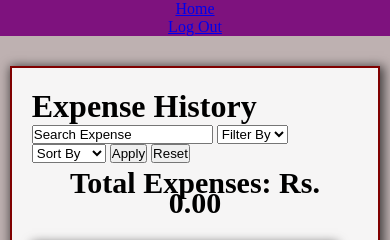
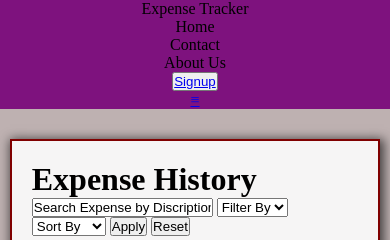
Before and after one commit to Shweta-Singh30/Expense-Tracking-Website, a PHP site: page /expenseHistory.php in a window 390 px wide. Shown: the top 240 px of the page. Run offline with PHP 8.4, Linux system fonts and the light colour scheme; the visitor is signed in with stand-in values (Sample User, id 1); data that the repository does not hold is empty; some libraries are stand-ins or nearby versions.

Commit message:
Changed the Searchbar Style

```diff
--- a/Assets/Style.css
+++ b/Assets/Style.css
@@ -128,7 +128,7 @@ header {
 .text-name:hover,
 .name:hover {
    background-color: rgba(255, 255, 255, 0.912);
-   border: 1px solid blue;
+
 }
 ::placeholder{
    background-color:white;
--- a/expenseHistory.php
+++ b/expenseHistory.php
@@ -148,6 +148,7 @@ $stmt->close();
     <meta name="viewport" content="width=device-width, initial-scale=1.0">
     <link rel="shortcut icon" type="x-icon" href="Assets/icon.png">
     <title>Expense History</title>
+    <script src="Assets/tailwind.js"></script>
     <link rel="stylesheet" href="Assets/Style.css">
 
     <script type="text/javascript" src="https://www.gstatic.com/charts/loader.js"></script>
@@ -216,20 +217,51 @@ $stmt->close();
 </head>
 
 <body>
-    <header>
+<header class="w-full  h-auto">
+
+<nav class="bg-purple-950 w-full  h-[60px] md:h-[45px] flex justify-between items-center  lg:items-center  ">
+
+    <div class="bg-clip-text text-transparent bg-white   ml-2 font-serif font-extrabold  text-2xl">Expense Tracker</div>
+
+    <ul class="md:flex hidden font-semibold ml-2 ">
+        <li class="mx-[10px] curser-pointer text-white">Home</li>
+        <li class="mx-[10px] curser-pointer text-white">Contact</li>
+        <li class="mx-[10px] curser-pointer text-white">About Us</li>
+    </ul>
+
+    <div class="hidden my-auto text-[15px] font-serif md:flex mr-2">
+                <button>
+                    <a href="Register.php" class="bg-rose-600 text-white px-[14px]  p-[5px] hover:text-[16px] hover:bg-pink-700 md:w-10 border-2 border-red-500 rounded-lg ">Signup</a>
+                </button>
+    </div>
+
+
+    <div class="md:hidden m-2">
+        <a class="text-4xl" href="#">&#8801;</a>
+    </div>
+
+</nav>
+
+</header>
+    <!-- <header>
         <nav>
             <ul>
                 <li><a href="Dashboard.html">Home</a></li>
                 <li><a href="Home.html">Log Out</a></li>
             </ul>
         </nav>
-    </header>
+    </header> -->
 
     <main>
         <div class="container3">
-            <h1>Expense History</h1>
-            <form id="filterForm" action="expenseHistory.php" method="POST">
-                <input type="text" name="searchQuery" id="searchQuery" placeholder="Search Expense" value="<?php echo htmlspecialchars($searchQuery); ?>">
+
+            <div class="grid place-content-center">
+                <h1 class="text-4xl font-semibold font-serim">Expense History</h1>
+            </div>
+
+            <form class="inline-flex flex items-center " id="filterForm" action="expenseHistory.php" method="POST">
+
+                <input class="text-[13px] h-[30px] w-[370px] border-[1px] border-slate-500 m-5 rounded-full text-center bg-white" type="text" name="searchQuery" id="searchQuery" placeholder="Search Expense by Discription or Expense Name" value="<?php echo htmlspecialchars($searchQuery); ?>">
                 <select name="filterOptions" id="filterOptions" onchange="toggleDateInputs()">
                     <option value="" disabled selected>Filter By</option>
                     <option value="date" <?php if ($filterOption == 'date') echo 'selected'; ?>>Date</option>
```
